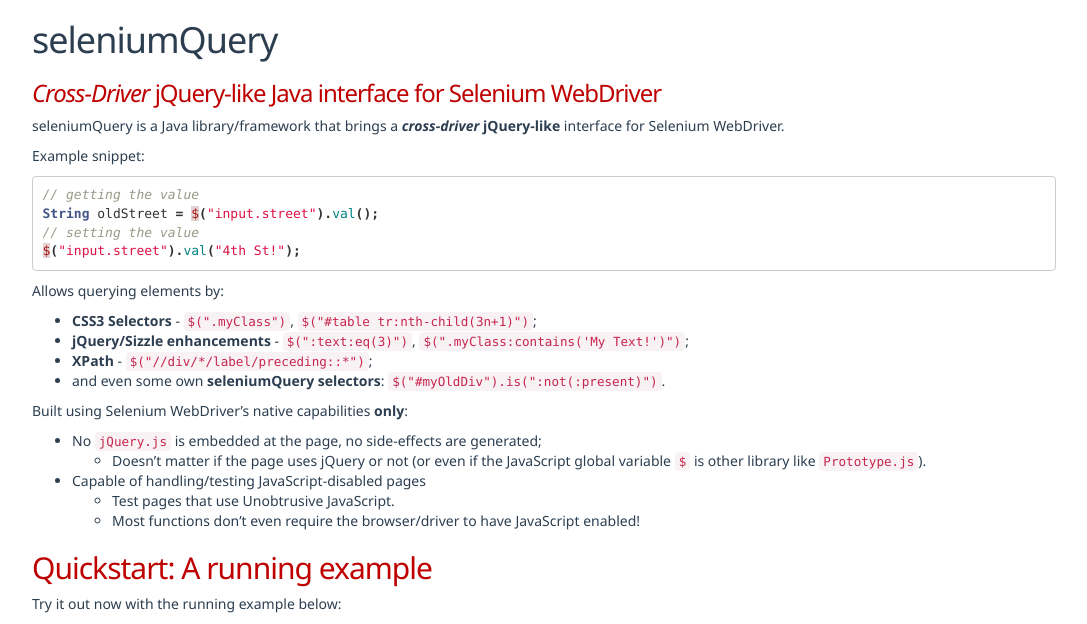
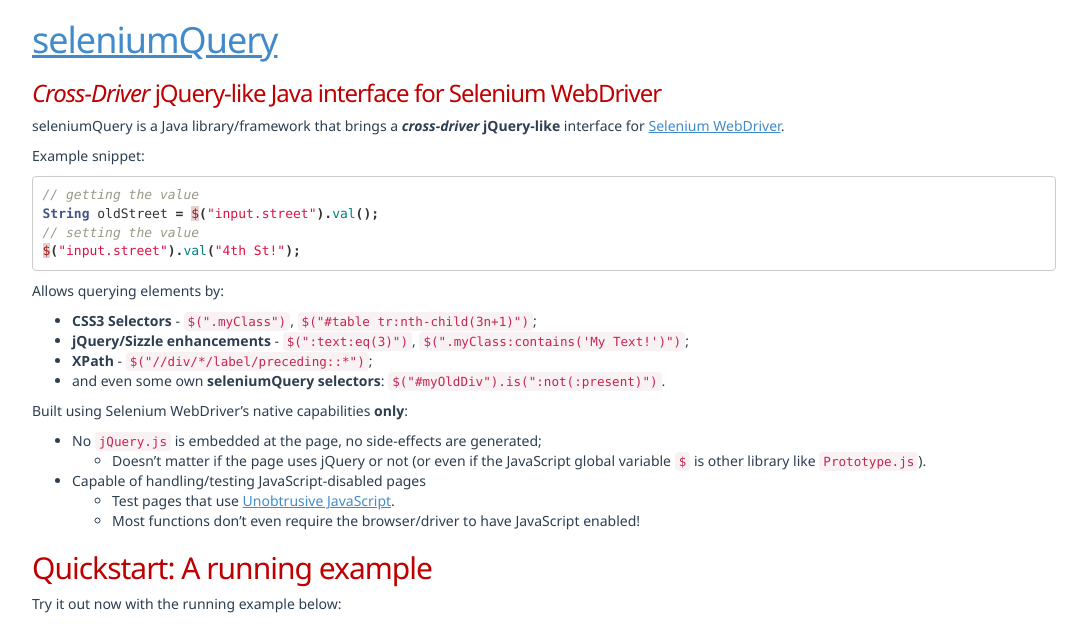
Before and after one commit to seleniumQuery/seleniumquery.github.io, a Jekyll site: the page built from index.html, in a window 1280 px wide. Shown: the top 624 px of the page, without its empty margins (96-1183 px from the left). Built offline with Jekyll 4.4.1, drawn with Linux system fonts in a browser that asks for light colours; the list of posts is cut into pages by our own code; grey boxes are pictures that could not be loaded.

Commit message:
Update style.css

```diff
--- a/assets/css/style.css
+++ b/assets/css/style.css
@@ -70,7 +70,9 @@
 	letter-spacing: 3px;
 }
 
-article.home div a, article.home pre a { color: #2c3e50; }
+#seleniumqueryhttpseleniumquerygithubio a { color: #BE0000 !important; text-decoration: none !important; }
+
+article.home div a, article.home pre a { color: #428bca; text-decoration: underline; }
 article.home div a:hover, article.home pre a:hover { color: #2c3e50; text-decoration: none; }
 
 h1,h2,h3,h4,h5,h6 {
```
